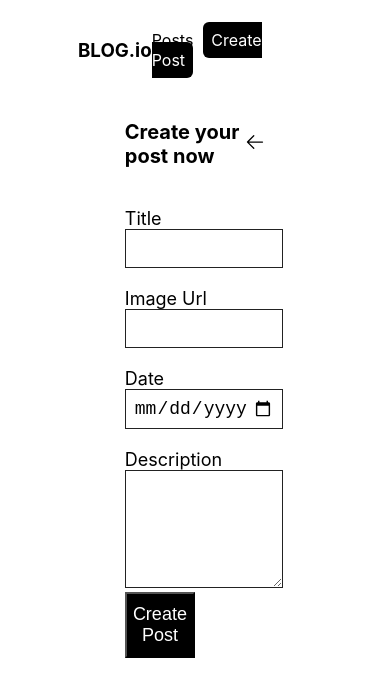
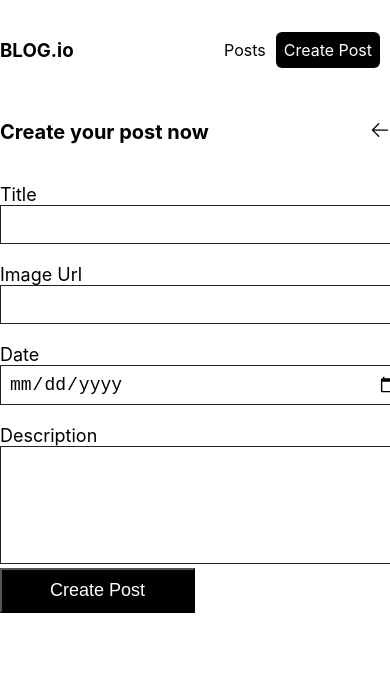
Before and after one commit to MinKhantKyawSwar/Blog-with-RRD-and-Rest-API, a React (Create React App) app in the folder frontend/: page /create-post in a window 390 px wide. Shown: the top 696 px of the page. Built offline with nearby package versions, Linux system fonts and the light colour scheme.

Commit message:
Edit post update

```diff
--- a/frontend/src/App.jsx
+++ b/frontend/src/App.jsx
@@ -1,7 +1,9 @@
 import { RouterProvider, createBrowserRouter } from "react-router-dom";
 import Main from "./layout/Main";
 import Posts from "./pages/Posts";
-import Create, { action as postCreateAction } from "./pages/Create";
+import { action as postCreateAction } from "./components/PostForm";
+import { action as postEditAction } from "./components/PostForm";
+import Create from "./pages/Create";
 import { loader as postsLoader } from "./pages/Posts";
 import {
   loader as detailsLoader,
@@ -41,6 +43,7 @@ function App() {
             {
               path: "edit-post",
               element: <Edit />,
+              action: postEditAction,
             },
           ],
         },
--- a/frontend/src/components/PostDetails.jsx
+++ b/frontend/src/components/PostDetails.jsx
@@ -15,14 +15,13 @@ const PostDetails = ({ post }) => {
       submit(null, {
         method: "DELETE",
       });
-    } else {
     }
   };
 
   return (
     <section className="details">
       <div className="detail-header">
-        <p className="detail-title">{title}</p>
+        <p className="detail-title">{title.toUpperCase()}</p>
         <p className="date">
           <ClockIcon className="clockIcon" />
           {date}
--- a/frontend/src/components/PostForm.jsx
+++ b/frontend/src/components/PostForm.jsx
@@ -1,8 +1,9 @@
 import { ArrowLeftIcon } from "@heroicons/react/24/solid";
 import React from "react";
-import { Form, Link, useActionData } from "react-router-dom";
+import { Form, Link, redirect, useActionData } from "react-router-dom";
+import uuid from "react-uuid";
 
-const PostForm = ({ header, btnText, oldPostData }) => {
+const PostForm = ({ header, btnText, oldPostData, method }) => {
   const data = useActionData();
   return (
     <section className="form-section">
@@ -19,7 +20,7 @@ const PostForm = ({ header, btnText, oldPostData }) => {
           })}
         </ul>
       )}
-      <Form method="post">
+      <Form method={method}>
         <div className="form-input">
           <label htmlFor="form-title">Title</label>
           <input
@@ -68,3 +69,42 @@ const PostForm = ({ header, btnText, oldPostData }) => {
 };
 
 export default PostForm;
+
+export const action = async ({ request, params }) => {
+  const data = await request.formData();
+  const method = request.method;
+
+  const postData = {
+    id: uuid(),
+    title: data.get("title"),
+    description: data.get("description"),
+    image: data.get("image"),
+    date: data.get("date"),
+  };
+
+  let url = "http://localhost:8080/posts";
+
+  if (method === "PATCH") {
+    const id = params.id;
+    url = `http://localhost:8080/posts/${id}`;
+  }
+
+  const response = await fetch(url, {
+    method,
+    headers: {
+      "Content-type": "application/json",
+    },
+    body: JSON.stringify(postData),
+  });
+
+  //checking beckend security code
+  if (response.status === 422) {
+    return response;
+  }
+
+  if (!response.ok) {
+    //some code
+    throw new Error("");
+  }
+  return redirect("/");
+};
--- a/frontend/src/index.css
+++ b/frontend/src/index.css
@@ -173,3 +173,11 @@ textarea {
   align-items: center;
   margin-top: 5rem;
 }
+
+@media (max-width: 480px) {
+  .main,
+  .details,
+  .form-section {
+    width: 100%;
+  }
+}
--- a/frontend/src/pages/Create.jsx
+++ b/frontend/src/pages/Create.jsx
@@ -1,46 +1,18 @@
 import React from "react";
 import PostForm from "../components/PostForm";
-import uuid from "react-uuid";
-import { redirect } from "react-router-dom";
 
 const Create = () => {
   return (
     <>
-      <PostForm header={"Create your post now"} btnText={" Create Post "} />
+      <PostForm
+        header={"Create your post now"}
+        btnText={"Create Post"}
+        method={"post"}
+      />
     </>
   );
 };
 
 export default Create;
 
-export const action = async ({ request, params }) => {
-  const data = await request.formData();
-
-  const postData = {
-    id: uuid(),
-    title: data.get("title"),
-    description: data.get("description"),
-    image: data.get("image"),
-    date: data.get("date"),
-  };
-
-  const response = await fetch("http://localhost:8080/posts", {
-    method: "POST",
-    headers: {
-      "Content-type": "application/json",
-    },
-    body: JSON.stringify(postData),
-  });
-
-  if (response.status === 422) {
-    return response;
-  }
-
-  if (!response.ok) {
-    // throw json({ message: "You should fill all information" }, { status: 422 });
-    // throw new Error(" ");
-  }
-  return redirect("/");
-};
-
 // 18-1 37 mins
--- a/frontend/src/pages/Edit.jsx
+++ b/frontend/src/pages/Edit.jsx
@@ -10,6 +10,7 @@ const Edit = () => {
         header={"Edit your post now"}
         btnText={"Edit Post"}
         oldPostData={post}
+        method={"patch"}
       />
     </>
   );
```
Also changed, not shown: 1 other file (tests, documents, lock files or other folders).
